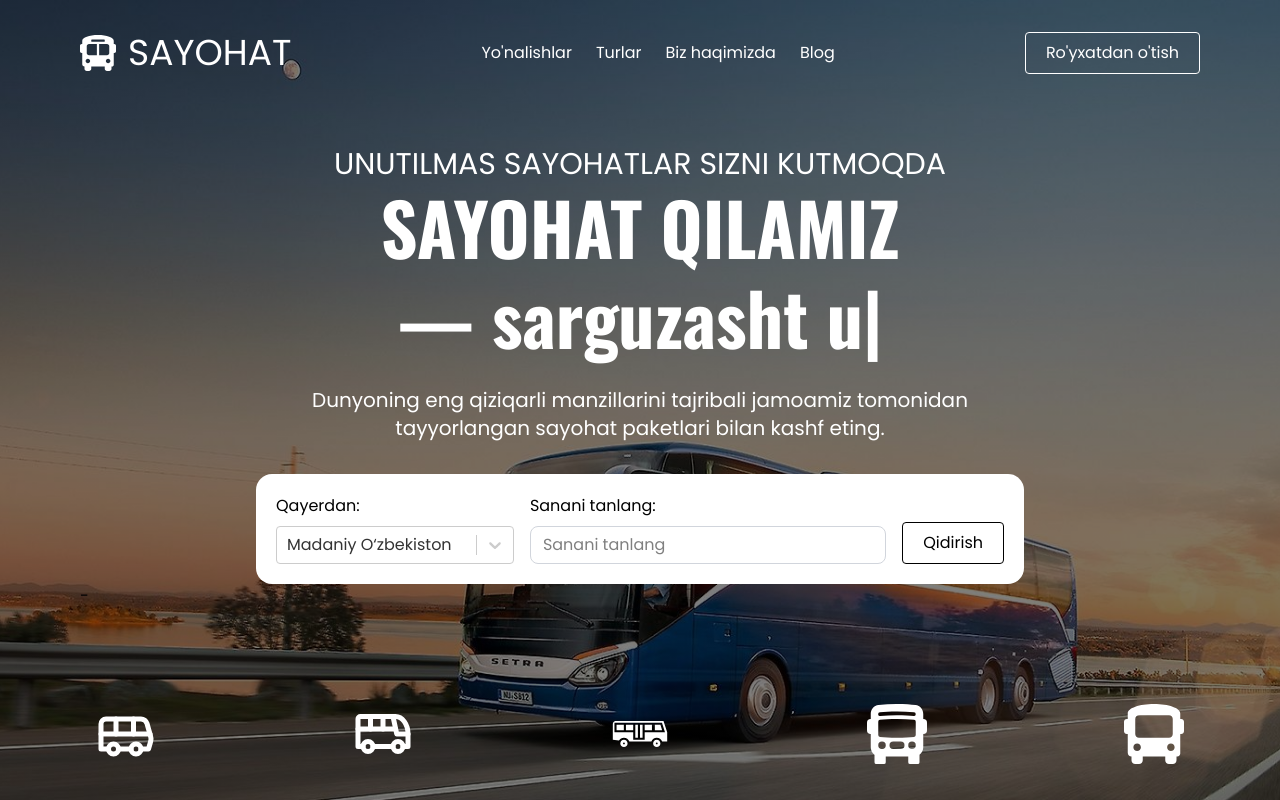
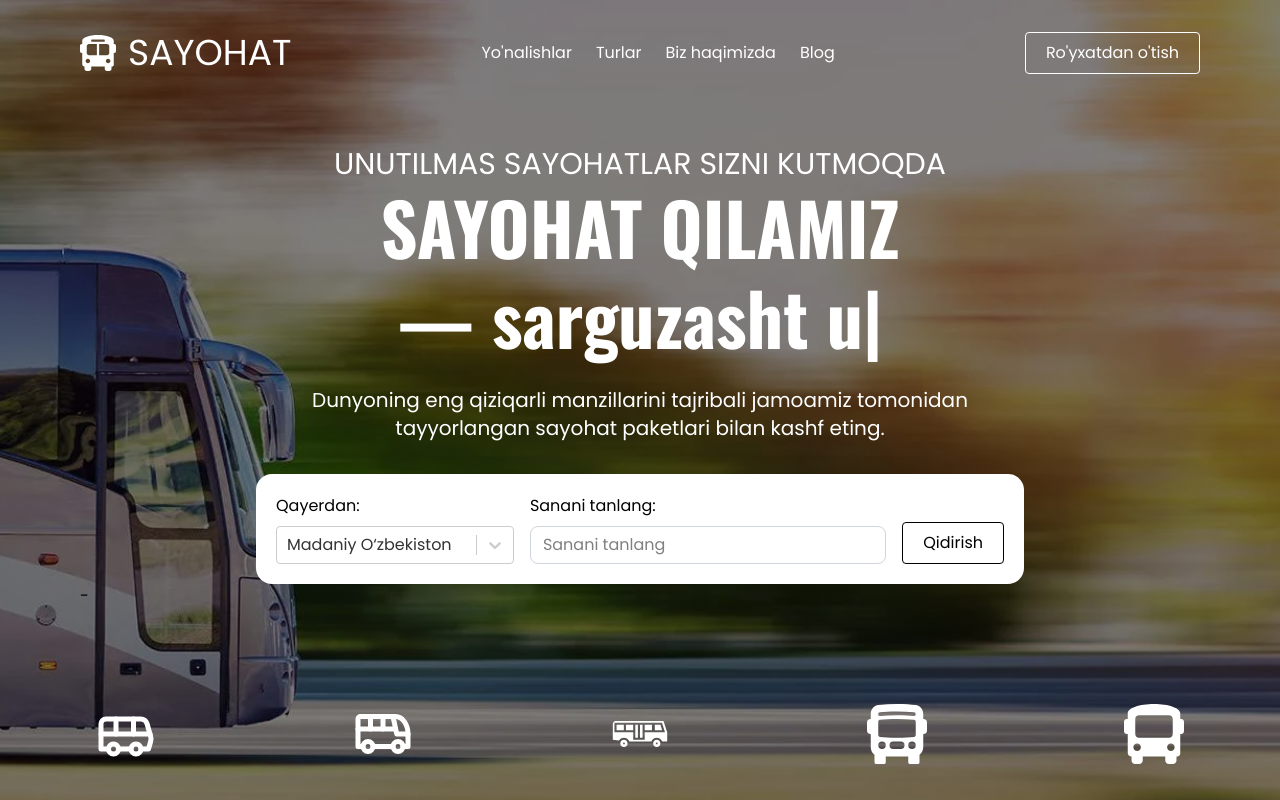
Before and after one commit to AkhrorSoliev/travel, a Next.js app: page / in a window 1280 px wide. Shown: the top 800 px of the page. Built offline with nearby package versions, Linux system fonts and the light colour scheme.

Commit message:
fix: update header background image to use WebP format for better performance

```diff
--- a/src/app/globals.css
+++ b/src/app/globals.css
@@ -22,7 +22,7 @@ body {
     @apply bg-cover bg-center bg-no-repeat md:bg-fixed;
     background-image:
       linear-gradient(rgba(0, 0, 0, 0.5), rgba(0, 0, 0, 0.5)),
-      url("/images/header-bg.jpg");
+      url("/images/header-bg.webp");
   }
 
   .special-item {
```
Also changed, not shown: public/images/header-bg.jpg, public/images/header-bg.webp.
